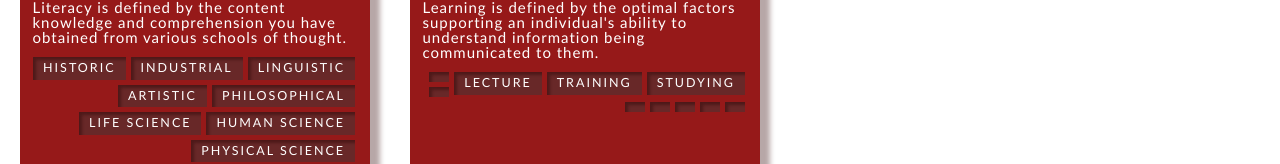
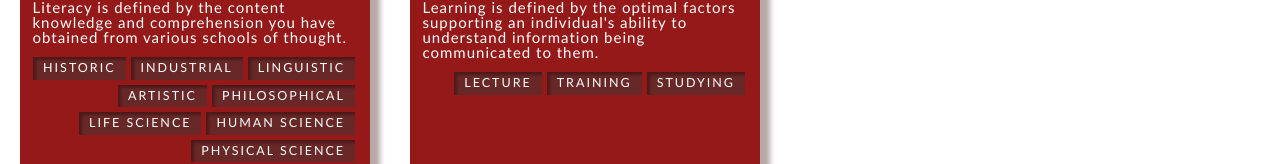
Before and after one commit to rellarain/gitProject, a plain HTML site: page AURA/AP.html in a window 1280 px wide. Shown: the part 609-773 px from the top of the page. Drawn offline with Linux system fonts and the light colour scheme.

Commit message:
afternoon x2 6/17

```diff
--- a/AURA/AP.html
+++ b/AURA/AP.html
@@ -119,13 +119,13 @@
                        <div class="traitcard"><a>STUDYING</a></div>
                        <div class="traitcard"><a>TRAINING</a></div>
                        <div class="traitcard"><a>LECTURE</a></div>
-                       <div class="traitcard"><a></a></div>
-                       <div class="traitcard"><a></a></div>
-                       <div class="traitcard"><a></a></div>
-                       <div class="traitcard"><a></a></div>
-                       <div class="traitcard"><a></a></div>
-                       <div class="traitcard"><a></a></div>
-                       <div class="traitcard"><a></a></div>
+                       <!--<div class="traitcard"><a></a></div>-->
+                       <!--<div class="traitcard"><a></a></div>-->
+                       <!--<div class="traitcard"><a></a></div>-->
+                       <!--<div class="traitcard"><a></a></div>-->
+                       <!--<div class="traitcard"><a></a></div>-->
+                       <!--<div class="traitcard"><a></a></div>-->
+                       <!--<div class="traitcard"><a></a></div>-->
                     </div>
                 </div>
             </div>
```
